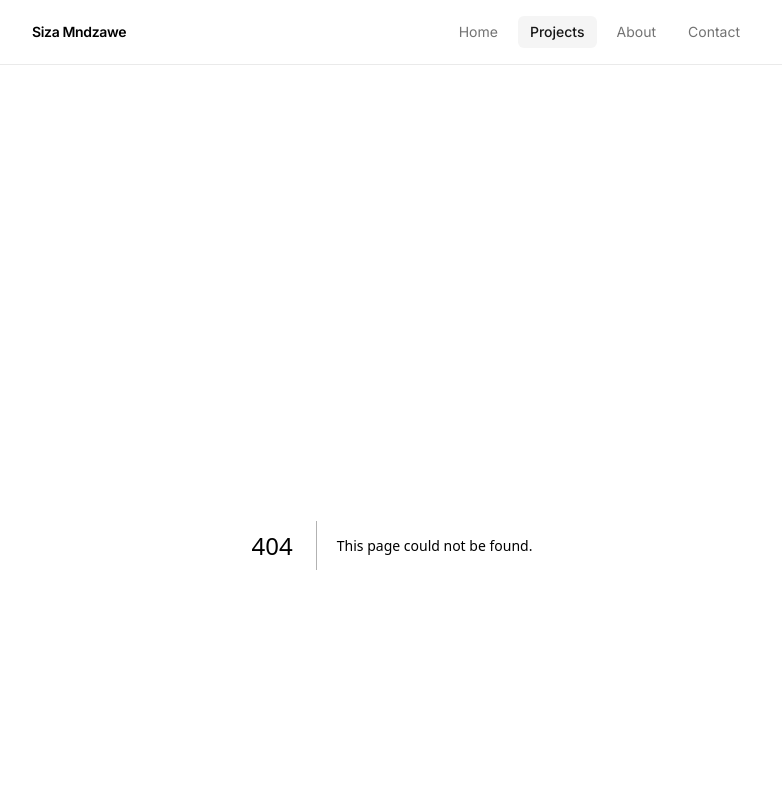
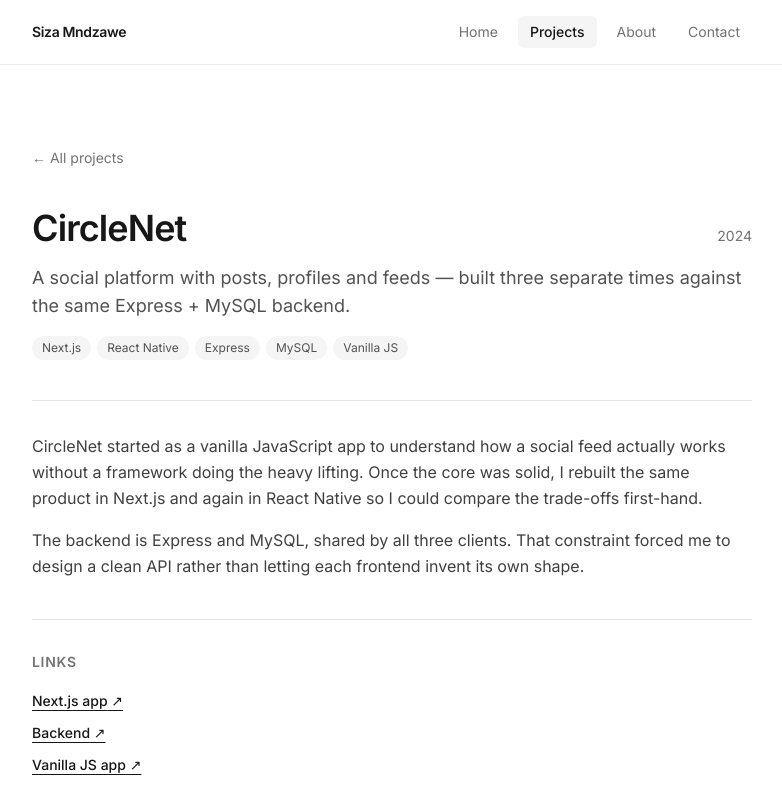
Before and after one commit to Sizasutfu/siza-portfolio, a Next.js app: page /projects/circlenet in a window 1280 px wide. Before the commit this address had no page. Shown: the top 800 px of the page, without its empty margins (248-1030 px from the left). Built offline with nearby package versions, Linux system fonts and the light colour scheme.

Commit message:
Add projects list and detail pages

```diff
--- /dev/null
+++ b/src/app/projects/[slug]/page.tsx
@@ -0,0 +1,106 @@
+import type { Metadata } from "next";
+import { notFound } from "next/navigation";
+import Link from "next/link";
+import { projects } from "@/data/projects";
+
+export function generateStaticParams() {
+  return projects.map((p) => ({ slug: p.slug }));
+}
+
+export async function generateMetadata({
+  params,
+}: {
+  params: Promise<{ slug: string }>;
+}): Promise<Metadata> {
+  const { slug } = await params;
+  const project = projects.find((p) => p.slug === slug);
+  if (!project) return {};
+
+  return {
+    title: project.title,
+    description: project.description,
+  };
+}
+
+export default async function ProjectPage({
+  params,
+}: {
+  params: Promise<{ slug: string }>;
+}) {
+  const { slug } = await params;
+  const project = projects.find((p) => p.slug === slug);
+
+  if (!project) notFound();
+
+  return (
+    <article className="space-y-10">
+      <Link
+        href="/projects"
+        className="inline-block text-sm text-neutral-500 transition hover:text-neutral-900 dark:text-neutral-400 dark:hover:text-neutral-100"
+      >
+        ← All projects
+      </Link>
+
+      <header className="space-y-4">
+        <div className="flex items-baseline justify-between gap-4">
+          <h1 className="text-3xl font-semibold tracking-tight sm:text-4xl">
+            {project.title}
+          </h1>
+          <span className="shrink-0 text-sm text-neutral-500">
+            {project.year}
+          </span>
+        </div>
+
+        <p className="text-lg text-neutral-600 dark:text-neutral-400">
+          {project.description}
+        </p>
+
+        <div className="flex flex-wrap gap-1.5">
+          {project.tags.map((tag) => (
+            <span
+              key={tag}
+              className="rounded-full bg-neutral-100 px-2.5 py-1 text-xs text-neutral-600 dark:bg-neutral-800 dark:text-neutral-400"
+            >
+              {tag}
+            </span>
+          ))}
+        </div>
+      </header>
+
+      {project.body && project.body.length > 0 && (
+        <div className="space-y-4 border-t border-neutral-200 pt-8 dark:border-neutral-800">
+          {project.body.map((paragraph, i) => (
+            <p
+              key={i}
+              className="leading-relaxed text-neutral-700 dark:text-neutral-300"
+            >
+              {paragraph}
+            </p>
+          ))}
+        </div>
+      )}
+
+      {project.links.length > 0 && (
+        <div className="border-t border-neutral-200 pt-8 dark:border-neutral-800">
+          <h2 className="text-sm font-semibold tracking-wider text-neutral-500 uppercase dark:text-neutral-400">
+            Links
+          </h2>
+          <ul className="mt-4 space-y-2">
+            {project.links.map((link) => (
+              <li key={link.href}>
+                <a
+                  href={link.href}
+                  target="_blank"
+                  rel="noreferrer"
+                  className="text-sm font-medium underline underline-offset-4 transition hover:opacity-70"
+                >
+                  {link.label} ↗
+                </a>
+              </li>
+            ))}
+          </ul>
+        </div>
+      )}
+    </article>
+  );
+}
--- /dev/null
+++ b/src/app/projects/page.tsx
@@ -0,0 +1,31 @@
+import type { Metadata } from "next";
+import { projects } from "@/data/projects";
+import ProjectCard from "@/components/ProjectCard";
+
+export const metadata: Metadata = {
+  title: "Projects",
+  description:
+    "Web and mobile apps I've built with Next.js, React Native and Express.",
+};
+
+export default function ProjectsPage() {
+  return (
+    <div className="space-y-10">
+      <header className="space-y-3">
+        <h1 className="text-3xl font-semibold tracking-tight sm:text-4xl">
+          Projects
+        </h1>
+        <p className="max-w-xl text-neutral-600 dark:text-neutral-400">
+          Things I've built and shipped. Each one has a write-up on what it
+          does and why I made the choices I did.
+        </p>
+      </header>
+
+      <div className="grid gap-4 sm:grid-cols-2">
+        {projects.map((project) => (
+          <ProjectCard key={project.slug} project={project} />
+        ))}
+      </div>
+    </div>
+  );
+}
```
